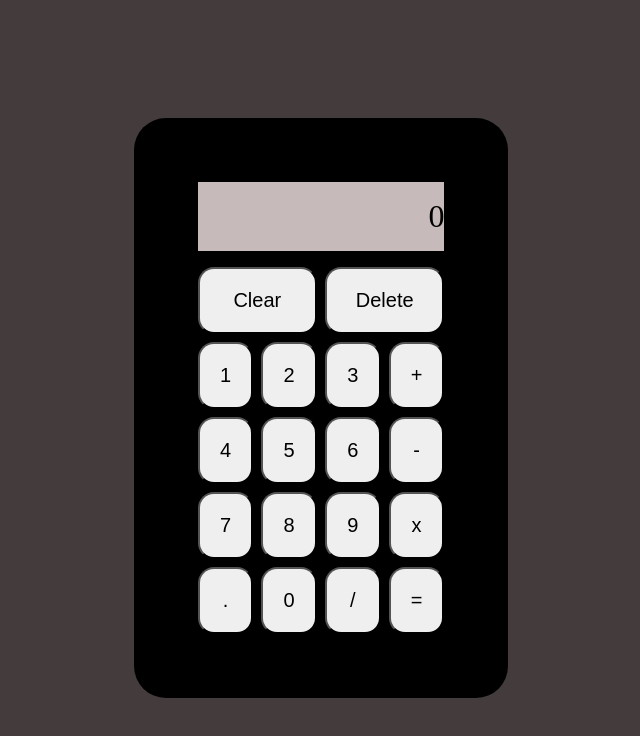
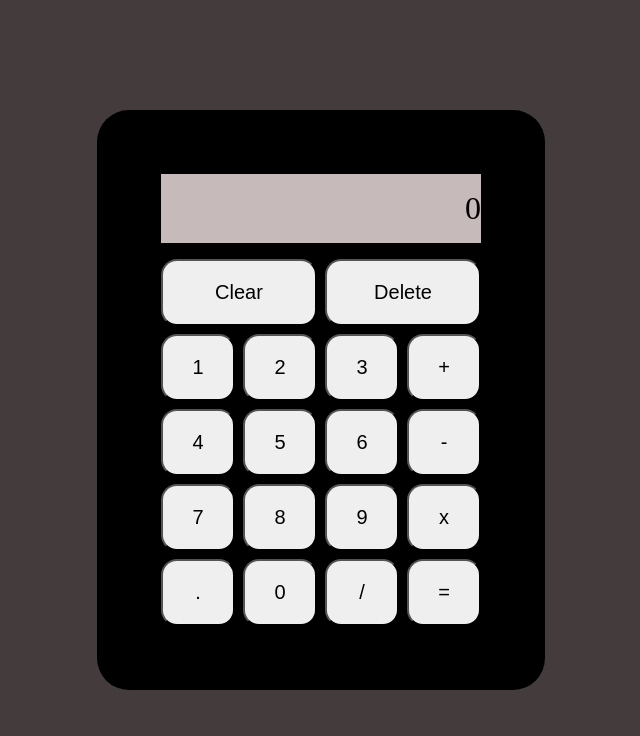
Before and after one commit to Etchmon/calculator, a plain HTML site: page index.html in a window 1280 px wide. Shown: the whole page, without its empty margins (319-959 px from the left). Drawn offline with Linux system fonts and the light colour scheme.

Commit message:
Fixed calc size and html body css

```diff
--- a/style.css
+++ b/style.css
@@ -4,6 +4,8 @@ body {
   align-items: center;
   height: 100vh;
   background-color: rgb(68, 60, 60);
+  margin: 0;
+  padding: 0;
 }
 
 .calculator {
@@ -14,6 +16,7 @@ body {
   padding: 4rem;
   background-color: black;
   border-radius: 2rem;
+  width: 20rem;
 }
 
 #screen {
@@ -32,6 +35,7 @@ body {
   display: grid;
   grid-template-columns: repeat(4, 1fr);
   grid-gap: 8px;
+  min-width: 100%;
 }
 
 #clear-btn,
```
